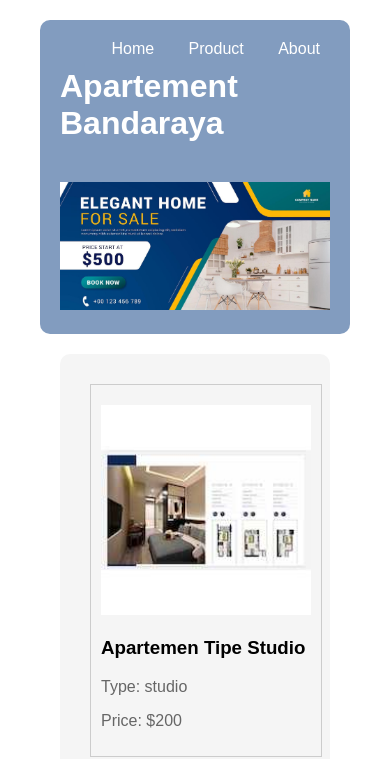
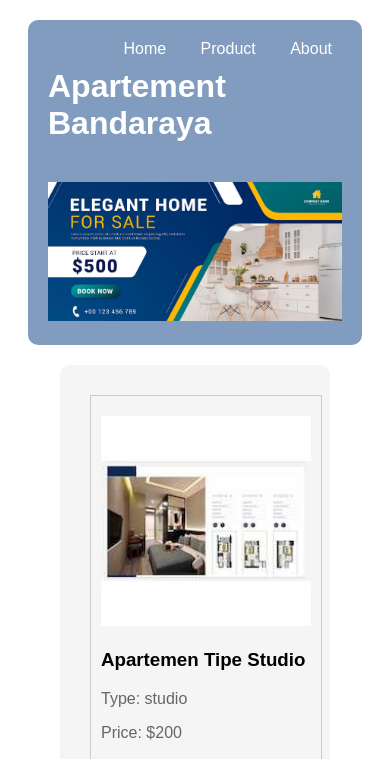
Before and after one commit to renalfarid/bandaraya, a plain HTML site: page index.html in a window 390 px wide. Shown: the top 759 px of the page. Drawn offline with Linux system fonts and the light colour scheme.

Commit message:
update web responsive

```diff
--- a/assets/css/styles.css
+++ b/assets/css/styles.css
@@ -88,8 +88,8 @@ h1 {
     header,
     section,
     .footer-content {
-      margin-left: 20px;
-      margin-right: 20px;
+      margin-left: 8px;
+      margin-right: 8px;
     }
   }
 }
```
